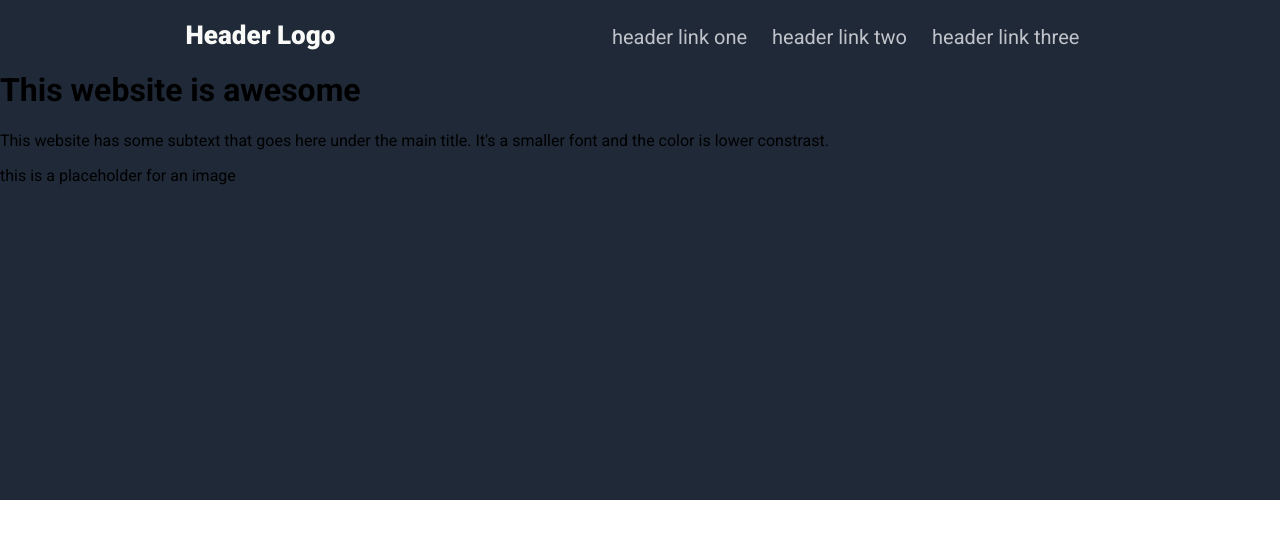
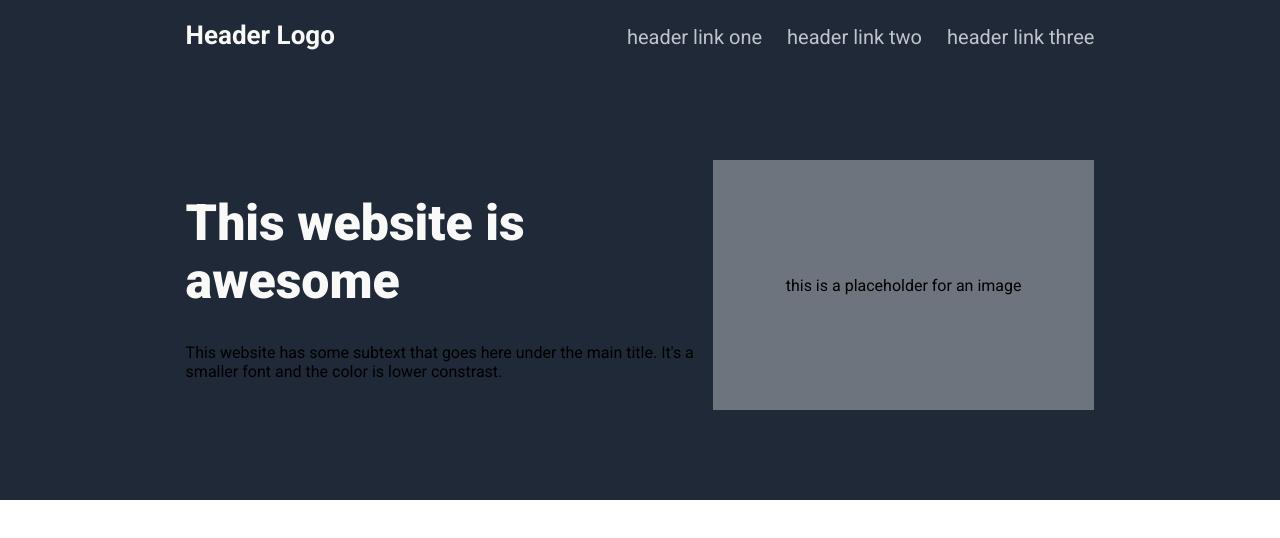
Before and after one commit to andrac-23/odin-landing-page, a plain HTML site: page index.html in a window 1280 px wide. Drawn offline with Linux system fonts and the light colour scheme.

Commit message:
Add first style to header content

```diff
--- a/style.css
+++ b/style.css
@@ -18,7 +18,7 @@ header {
 
 .header-nav .logo-placeholder {
   font-size: 26px;
-  font-weight: 900;
+  font-weight: 700;
   color: #f9faf8;
 }
 
@@ -29,11 +29,12 @@ header {
   display: flex;
   justify-content: space-between;
   align-items: baseline;
+  margin-bottom: 110px;
 }
 
 .header-nav ul {
   margin: 0px;
-  padding: 0px 15px;
+  padding-left: 15px;
   list-style: none;
   display: flex;
   gap: 25px;
@@ -44,3 +45,27 @@ header {
   font-size: 20px;
   color: #e5e7ebd0;
 }
+
+.header-content {
+  max-width: 71vw;
+  margin: 0px auto;
+  display: flex;
+}
+
+.header-content h1 {
+  font-size: 50px;
+  font-weight: 900;
+  color: #f9faf8;
+}
+
+.header-img {
+  background-color: #6d747d;
+  height: 250px;
+  flex-basis: 600px;
+}
+
+.header-img {
+  display: flex;
+  justify-content: center;
+  align-items: center;
+}
```
